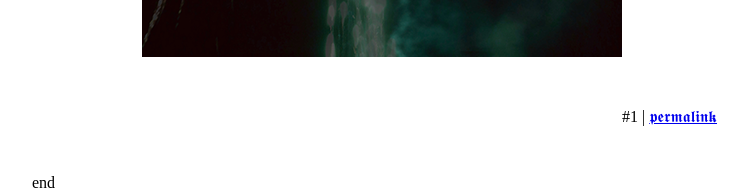
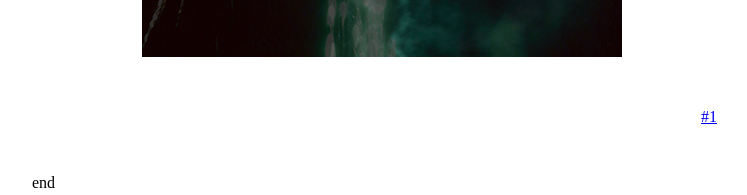
Before and after one commit to ultralightpark/ultralightpark.github.io, a Jekyll site: the page built from index.md, in a window 1280 px wide. Shown: the part 845-1040 px from the top of the page, without its empty margins (258-1005 px from the left). Built offline with Jekyll 4.4.1, drawn with Linux system fonts in a browser that asks for light colours.

Commit message:
Update index.md

```diff
--- a/index.md
+++ b/index.md
@@ -15,7 +15,7 @@ navigation_weight: 1
               {% if post.description %} <p>{{ post.description }}</p> {% endif %}
             </div>
             <div class = "post-permalink">
-              #{{ post.title }} | <a href="{{ post.url }}">𝖕𝖊𝖗𝖒𝖆𝖑𝖎𝖓𝖐</a>
+              <a href="{{ post.url }}">#{{ post.title }}</a>
             </div>
           </div>
         </div>
```
